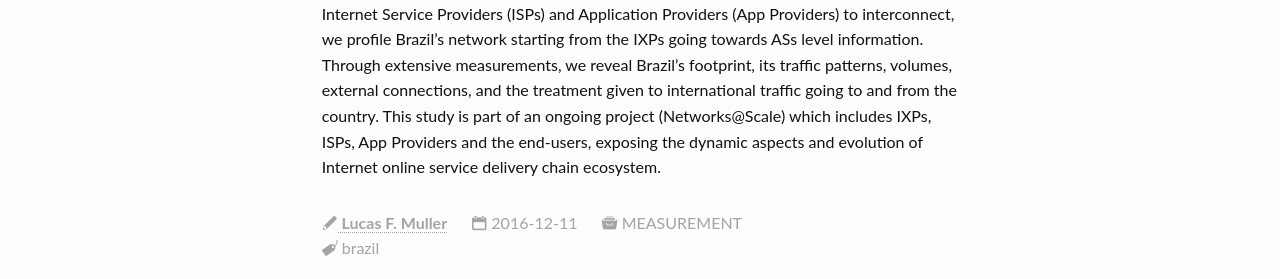
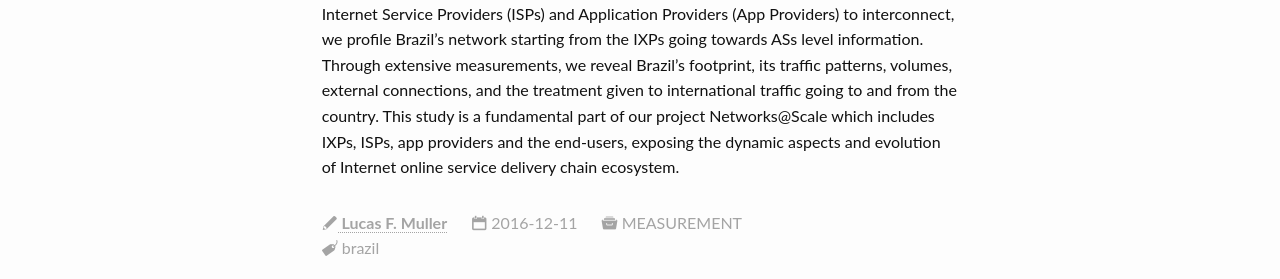
Before and after one commit to ufrgs-networks-group/networks-at-scale, a Jekyll site: the page built from _posts/2016-12-11-open-announce-brazil-study.md, in a window 1280 px wide. Shown: the part 635-914 px from the top of the page. Built offline with Jekyll 4.4.1, drawn with Linux system fonts in a browser that asks for light colours; some of the changed text lies outside the part shown.

Commit message:
Text update

```diff
--- a/_posts/2016-12-11-open-announce-brazil-study.md
+++ b/_posts/2016-12-11-open-announce-brazil-study.md
@@ -22,4 +22,4 @@ image:
   url: ""
 ---
 
-The peering ecosystem of Brazil (IX.br) has his own characteristics when analyzed in perspective to regions like the United States and Europe. The IX.br has become worldwide the largest national set of public Internet eXchange Points (IXP) and shows a growing number of internationally connected Autonomous Systems (AS). Despite its considerable success, we have little understanding of its deployments and performance. Motivated by recent developments in connectivity to the country and the growing commercial interest from Internet Service Providers (ISPs) and Application Providers (App Providers) to interconnect, we profile Brazil’s network starting from the IXPs going towards ASs level information. Through extensive measurements, we reveal Brazil’s footprint, its traffic patterns, volumes, external connections, and the treatment given to international traffic going to and from the country. This study is part of an ongoing project (Networks@Scale) which includes IXPs, ISPs, App Providers and the end-users, exposing the dynamic aspects and evolution of Internet online service delivery chain ecosystem.
+The peering ecosystem of Brazil (IX.br) has his own characteristics when analyzed in perspective to regions like the United States and Europe. The IX.br has become worldwide the largest national set of public Internet eXchange Points (IXP) and shows a growing number of internationally connected Autonomous Systems (AS). Despite its considerable success, we have little understanding of its deployments and performance. Motivated by recent developments in connectivity to the country and the growing commercial interest from Internet Service Providers (ISPs) and Application Providers (App Providers) to interconnect, we profile Brazil’s network starting from the IXPs going towards ASs level information. Through extensive measurements, we reveal Brazil’s footprint, its traffic patterns, volumes, external connections, and the treatment given to international traffic going to and from the country. This study is a fundamental part of our project Networks@Scale which includes IXPs, ISPs, app providers and the end-users, exposing the dynamic aspects and evolution of Internet online service delivery chain ecosystem.
```
